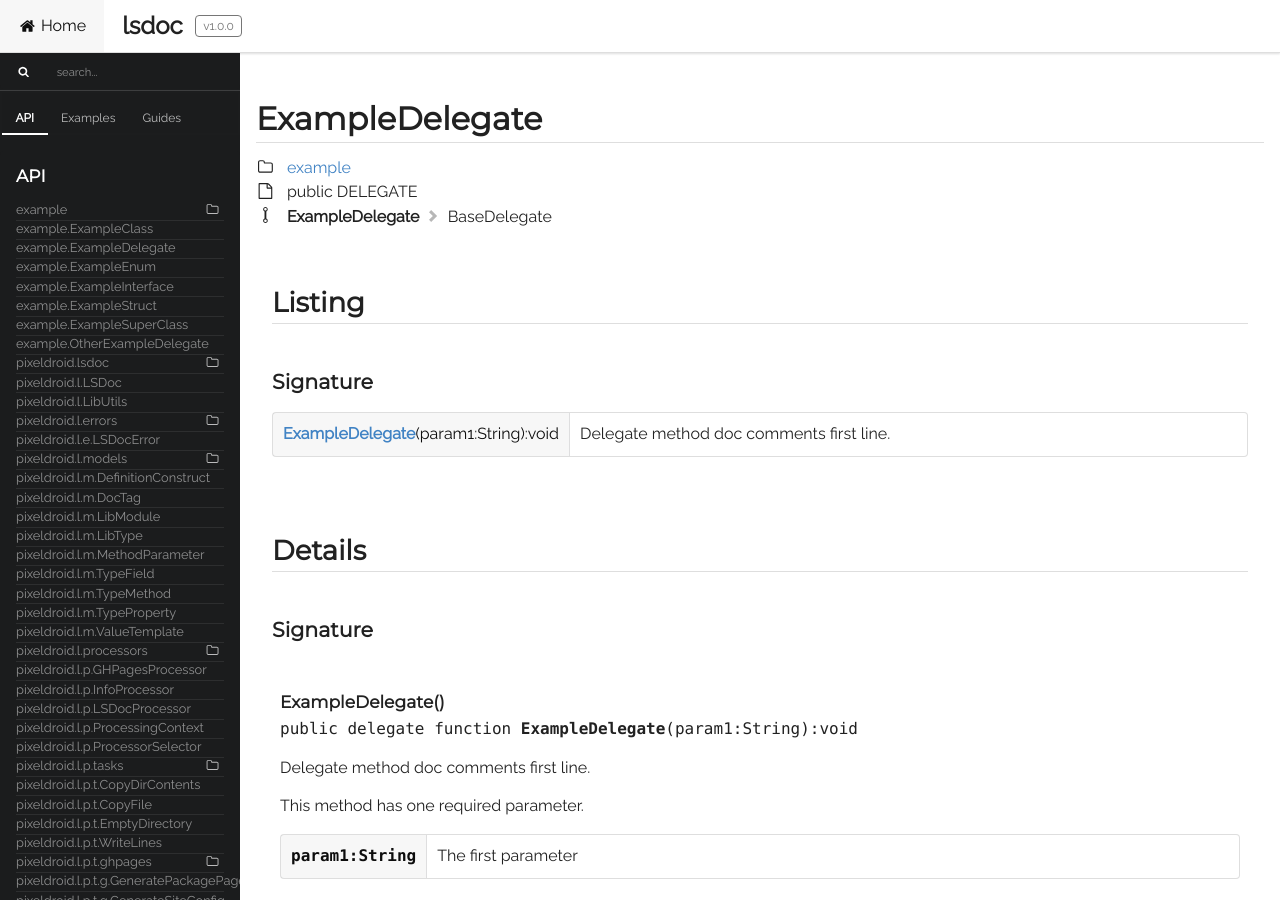
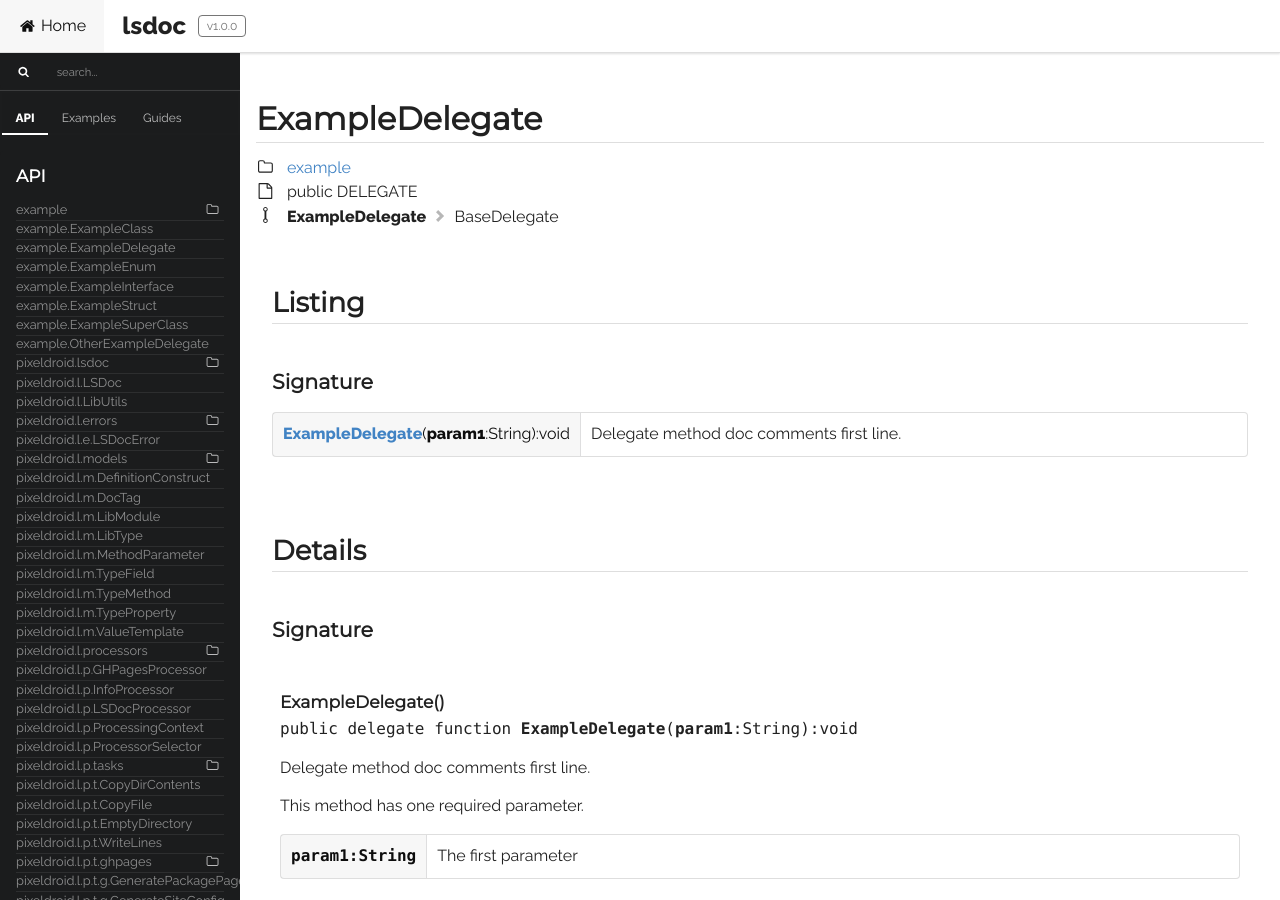
Before and after one commit to pixeldroid/lsdoc, a Jekyll site: the page built from docs/_api/example/ExampleDelegate.html, in a window 1280 px wide and 900 px high. Built offline with Jekyll 4.4.1, drawn with Linux system fonts in a browser that asks for light colours.

Commit message:
show signature parameter names in bold

```diff
--- a/docs/_includes/parameter_signature.liquid
+++ b/docs/_includes/parameter_signature.liquid
@@ -22,7 +22,7 @@ params:
 {%- endcomment -%}
 {%- if include.param -%}
   {%- assign p = include.param -%}
-  {%- if p.is_var_args == true -%}...{%- endif -%}{{- p.name -}}:
+  {%- if p.is_var_args == true -%}...{%- endif -%}<b>{{- p.name -}}</b>:
   {%- if p.template_types -%}
     {%- capture t -%}{% include template_signature.liquid template_type=p.template_types base_url=include.base_url module_root=include.module_root %}{%- endcapture -%}{{- t | rstrip -}}
   {%- else -%}
--- a/lib/ghpages-template/_includes/parameter_signature.liquid
+++ b/lib/ghpages-template/_includes/parameter_signature.liquid
@@ -22,7 +22,7 @@ params:
 {%- endcomment -%}
 {%- if include.param -%}
   {%- assign p = include.param -%}
-  {%- if p.is_var_args == true -%}...{%- endif -%}{{- p.name -}}:
+  {%- if p.is_var_args == true -%}...{%- endif -%}<b>{{- p.name -}}</b>:
   {%- if p.template_types -%}
     {%- capture t -%}{% include template_signature.liquid template_type=p.template_types base_url=include.base_url module_root=include.module_root %}{%- endcapture -%}{{- t | rstrip -}}
   {%- else -%}
```
Also changed, not shown: docs/_includes/styles/semantic-ui/site.min.css, lib/ghpages-template/_includes/styles/semantic-ui/site.min.css, 1 other file.
